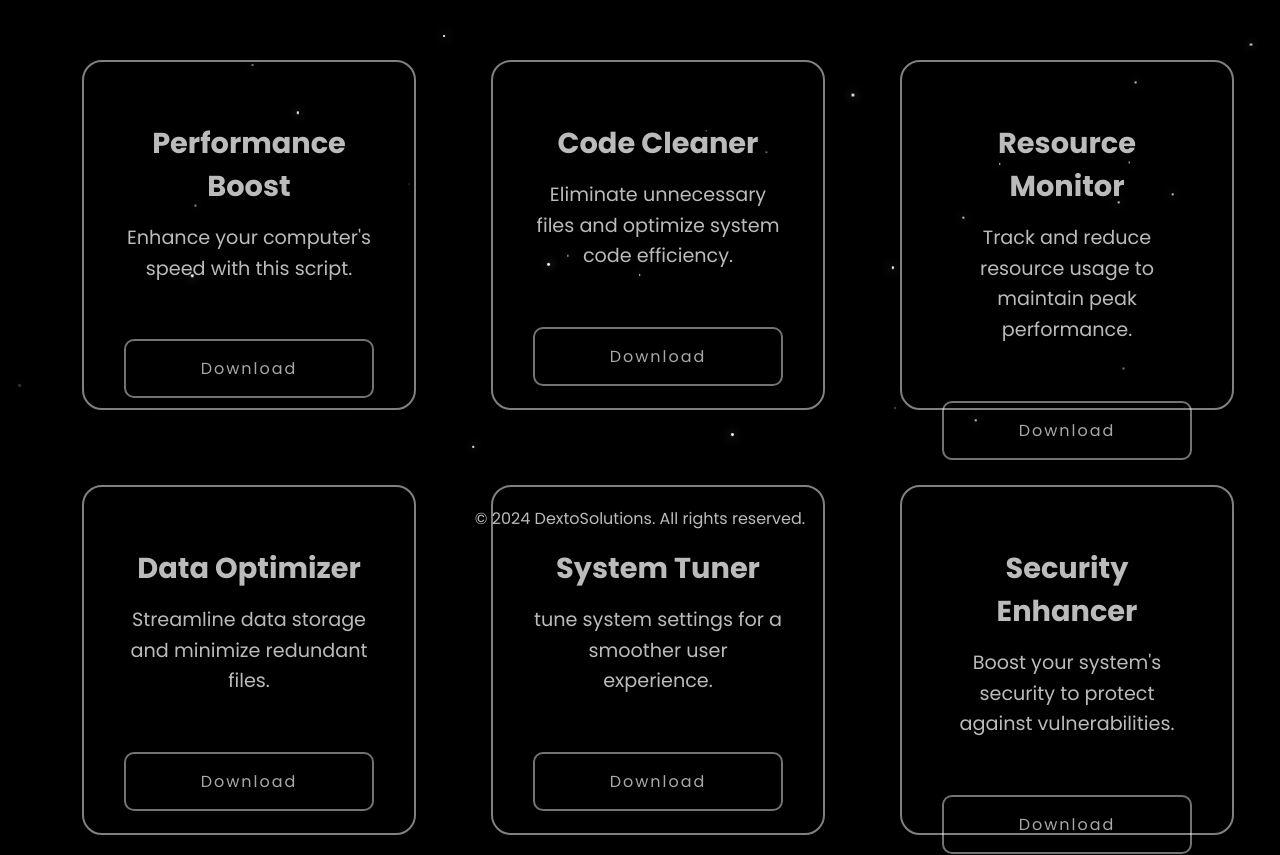
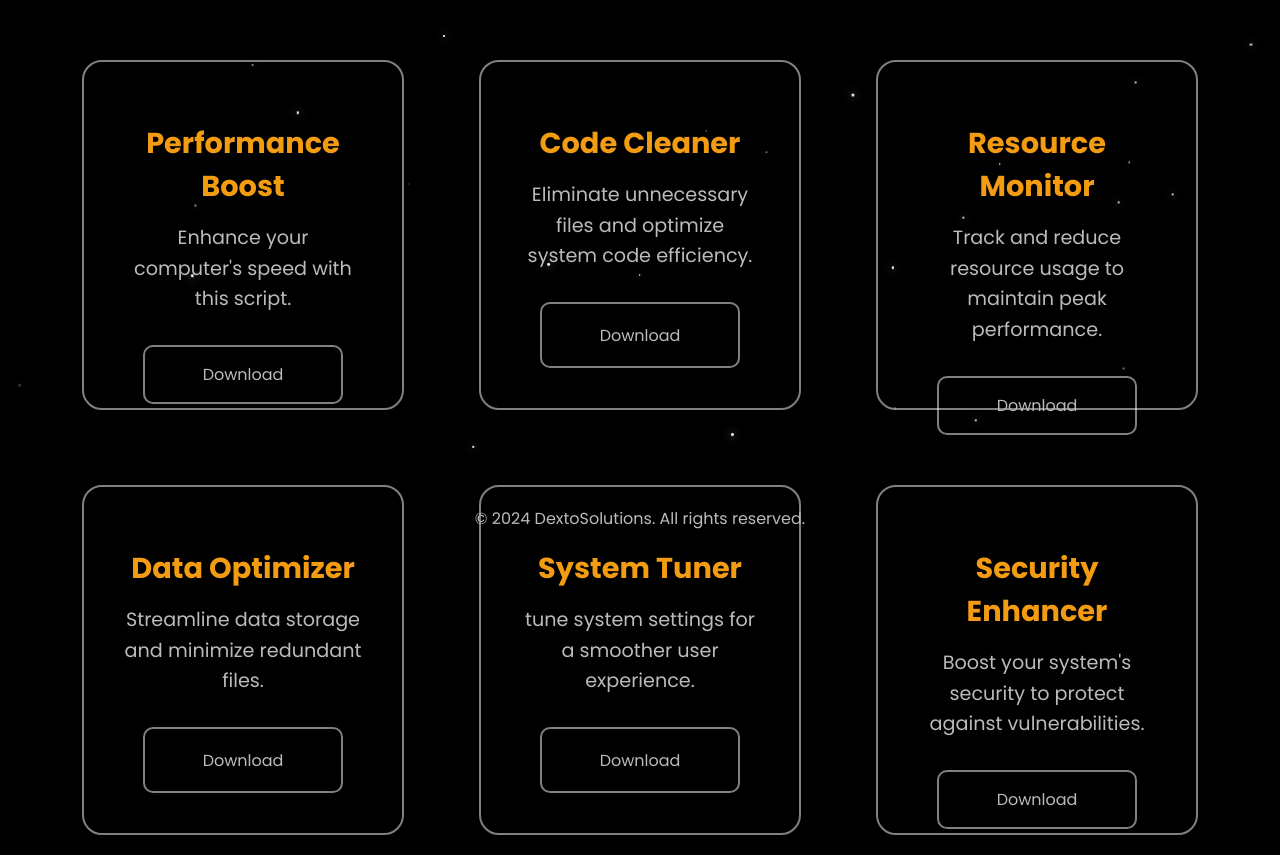
Before and after one commit to DextolSolutions/dextolsolutions-web, a React (Create React App) app: page /optimizations in a window 1280 px wide. Shown: the part 314-1169 px from the top of the page. Built offline with nearby package versions, Linux system fonts and the light colour scheme.

Commit message:
Fixed Bugs - Wrong Stylesheet routes , problems with stylesheet ocurred in Optimizations.js in combination with Optimizations.css

```diff
--- a/src/components/Optimizations.css
+++ b/src/components/Optimizations.css
@@ -51,7 +51,7 @@
 }
 
 .box:hover {
-    background: rgba(0, 0, 0, 0.25); /* Slightly darker background on hover */
+    background: rgba(255, 255, 255, 0.25); /* Slightly darker background on hover */
     transform: translateY(-5px); /* Moves box upward */
     box-shadow: 0 10px 30px rgba(0, 0, 0, 0.4); /* Add a shadow on hover */
 }
@@ -64,7 +64,7 @@
 
 .box h3 {
     font-size: 1.8rem; /* Bigger titles */
-    color: #bbb; /* Lighter gray text */
+    color: #f39c12; /* Lighter gray text */
     margin-bottom: 15px;
 }
 
@@ -75,7 +75,7 @@
     line-height: 1.6;
 }
 
-.download-button {
+.download-button-optimizations {
     display: flex; /* Flexbox for centering text inside the button */
     justify-content: center; /* Horizontally center text */
     align-items: center; /* Vertically center text */
@@ -89,9 +89,10 @@
     transition: transform 0.3s, background 0.3s, color 0.3s;
     text-align: center;
     height: 70px; /* Fixed height for consistent appearance */
+    width: 200px;
 }
 
-.download-button:hover {
+.download-button-optimizations:hover {
     background: rgba(0, 0, 0, 0.25); /* Slightly darker background on hover */
     color: #fff; /* White text on hover for better contrast */
 }
--- a/src/components/Optimizations.js
+++ b/src/components/Optimizations.js
@@ -12,42 +12,42 @@ function Projects() {
             <i className="fas fa-tachometer-alt box-icon"></i>
             <h3>Performance Boost</h3>
             <p>Enhance your computer's speed with this script.</p>
-            <a href="/download/performance-boost" className="download-button">Download</a>
+            <a href="/download/performance-boost" className="download-button-optimizations">Download</a>
           </div>
           {/* Box 2 */}
           <div className="box">
             <i className="fas fa-code box-icon"></i>
             <h3>Code Cleaner</h3>
             <p>Eliminate unnecessary files and optimize system code efficiency.</p>
-            <a href="/download/code-cleaner" className="download-button">Download</a>
+            <a href="/download/code-cleaner" className="download-button-optimizations">Download</a>
           </div>
           {/* Box 3 */}
           <div className="box">
             <i className="fas fa-chart-line box-icon"></i>
             <h3>Resource Monitor</h3>
             <p>Track and reduce resource usage to maintain peak performance.</p>
-            <a href="/download/resource-monitor" className="download-button">Download</a>
+            <a href="/download/resource-monitor" className="download-button-optimizations">Download</a>
           </div>
           {/* Box 4 */}
           <div className="box">
             <i className="fas fa-database box-icon"></i>
             <h3>Data Optimizer</h3>
             <p>Streamline data storage and minimize redundant files.</p>
-            <a href="/download/data-optimizer" className="download-button">Download</a>
+            <a href="/download/data-optimizer" className="download-button-optimizations">Download</a>
           </div>
           {/* Box 5 */}
           <div className="box">
             <i className="fas fa-cogs box-icon"></i>
             <h3>System Tuner</h3>
             <p>tune system settings for a smoother user experience.</p>
-            <a href="/download/system-tuner" className="download-button">Download</a>
+            <a href="/download/system-tuner" className="download-button-optimizations">Download</a>
           </div>
           {/* Box 6 */}
           <div className="box">
             <i className="fas fa-shield-alt box-icon"></i>
             <h3>Security Enhancer</h3>
             <p>Boost your system's security to protect against vulnerabilities.</p>
-            <a href="/download/security-enhancer" className="download-button">Download</a>
+            <a href="/download/security-enhancer" className="download-button-optimizations">Download</a>
           </div>
         </div>
       </section>
```
